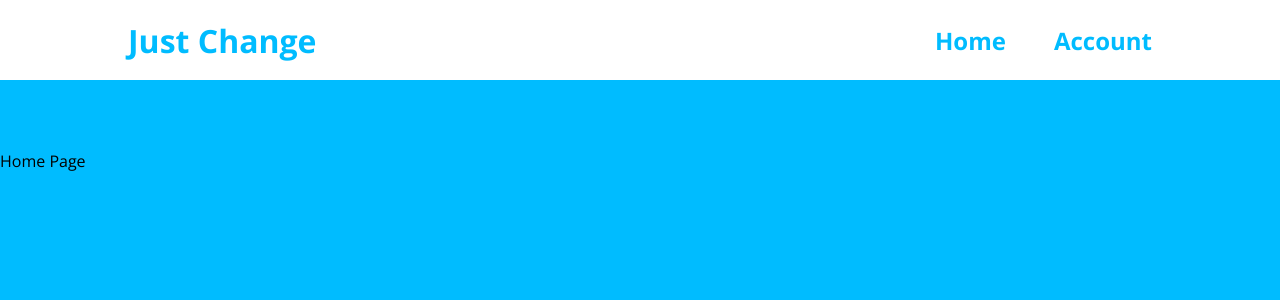
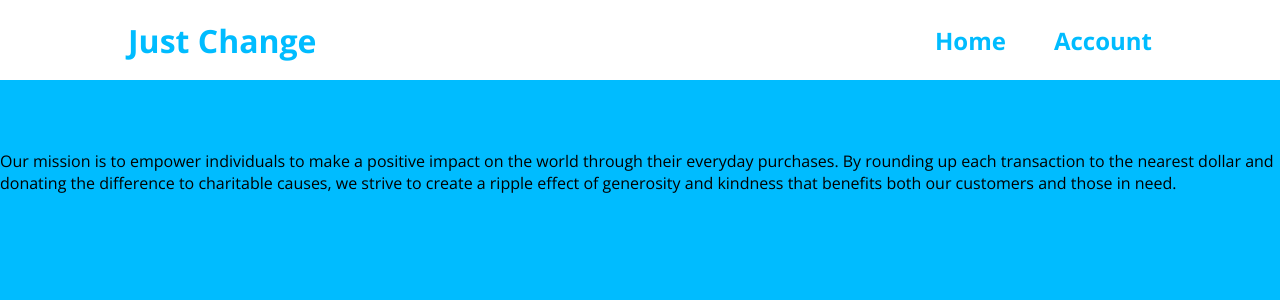
Before and after one commit to Minnehack-2023-JustChange/Just-Change-Website, a React (Create React App) app: page / in a window 1280 px wide. Shown: the top 300 px of the page. Built offline with nearby package versions, Linux system fonts and the light colour scheme.

Commit message:
updated home page

```diff
--- a/src/pages/home-page/home.js
+++ b/src/pages/home-page/home.js
@@ -1,6 +1,6 @@
 function HomePage() {
     return (
-      <div>Home Page</div>
+      <div>Our mission is to empower individuals to make a positive impact on the world through their everyday purchases. By rounding up each transaction to the nearest dollar and donating the difference to charitable causes, we strive to create a ripple effect of generosity and kindness that benefits both our customers and those in need.</div>
     );
 }
 
```
